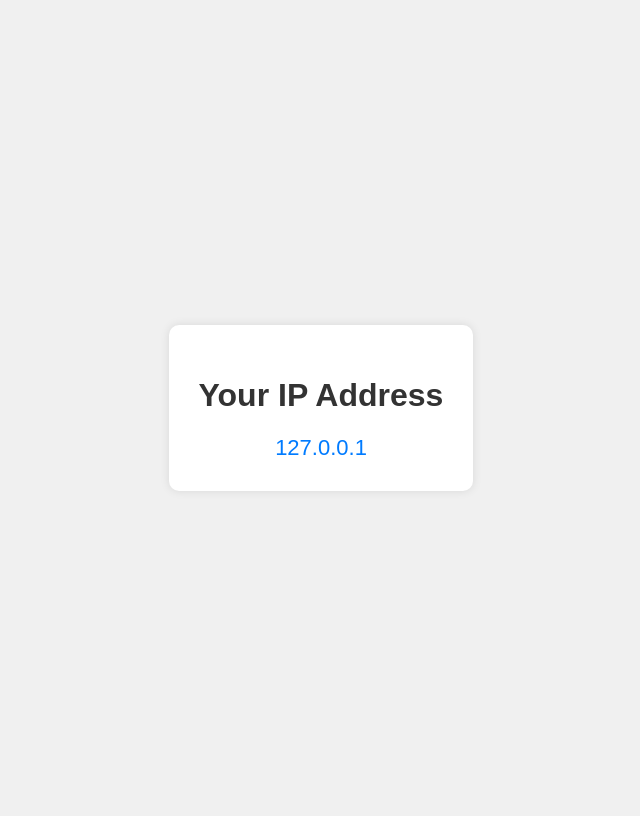
After one commit to 4MKBS/php-learning-project, a PHP site: page /php-learning-project/projects/ip_address_finder/ok.php in a window 1280 px wide. The commit adds this page. Shown: the whole page, without its empty margins (319-959 px from the left). Run offline with PHP 8.4, Linux system fonts and the light colour scheme.

Commit message:
ip address finder added

```diff
--- a/index.php
+++ b/index.php
@@ -16,6 +16,7 @@
         <li><a href="projects/random_quote/index.php">11. Random Quote</a></li>
         <li><a href="projects/age_calculator/index.php">12. Age Calculator</a></li>
         <li><a href="projects/digital_clock/index.php">13. Digital Clock</a></li>
+        <li><a href="projects/ip_address_finder/index.php">14. IP Address Finder</a></li>
         <!-- Add more project links here -->
     </ul>
 </main>
--- /dev/null
+++ b/projects/ip_address_finder/ok.php
@@ -0,0 +1,65 @@
+<?php
+function getClientIP() {
+    $ip_keys = [
+        'HTTP_CLIENT_IP',
+        'HTTP_X_FORWARDED_FOR',
+        'HTTP_X_FORWARDED',
+        'HTTP_X_CLUSTER_CLIENT_IP',
+        'HTTP_FORWARDED_FOR',
+        'HTTP_FORWARDED',
+        'REMOTE_ADDR'
+    ];
+
+    foreach ($ip_keys as $key) {
+        if (!empty($_SERVER[$key])) {
+            $iplist = explode(',', $_SERVER[$key]);
+            foreach ($iplist as $ip) {
+                $ip = trim($ip);
+                if (filter_var($ip, FILTER_VALIDATE_IP)) {
+                    return $ip;
+                }
+            }
+        }
+    }
+    return 'UNKNOWN';
+}
+$ip = getClientIP();
+?>
+
+<!DOCTYPE html>
+<html>
+<head>
+  <title>Your IP Address</title>
+  <style>
+    body {
+      font-family: sans-serif;
+      background: #f0f0f0;
+      display: flex;
+      justify-content: center;
+      align-items: center;
+      height: 100vh;
+    }
+    .box {
+      background: white;
+      padding: 30px;
+      border-radius: 10px;
+      box-shadow: 0 0 10px rgba(0,0,0,0.1);
+      text-align: center;
+    }
+    h1 {
+      color: #333;
+    }
+    .ip {
+      margin-top: 15px;
+      font-size: 22px;
+      color: #007bff;
+    }
+  </style>
+</head>
+<body>
+  <div class="box">
+    <h1>Your IP Address</h1>
+    <div class="ip"><?php echo htmlspecialchars($ip); ?></div>
+  </div>
+</body>
+</html>
```
Also changed, not shown: projects/ip_address_finder/index.php (added, +36 -0 lines), projects/ip_address_finder/style.css (added, +41 -0 lines).
